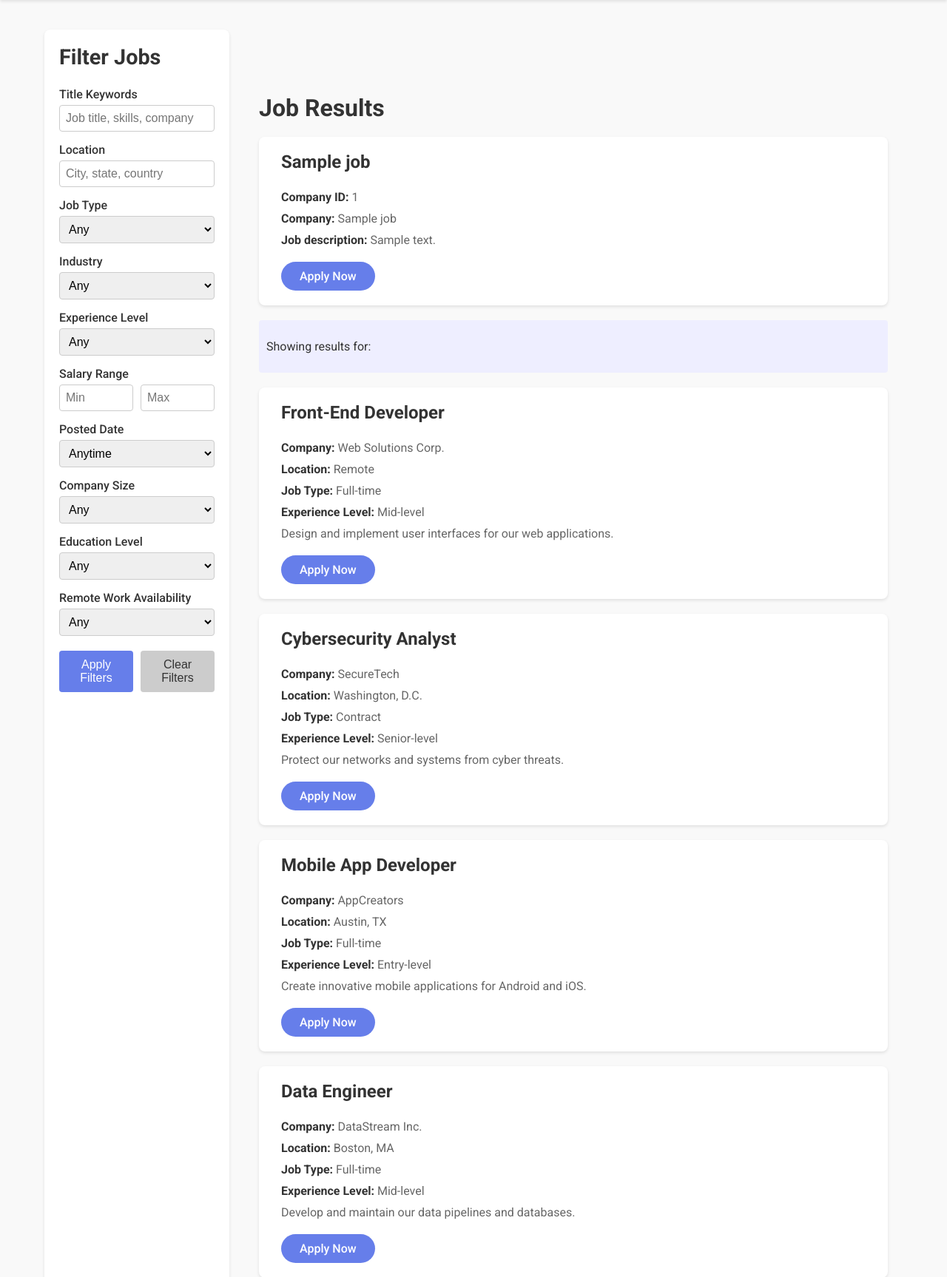
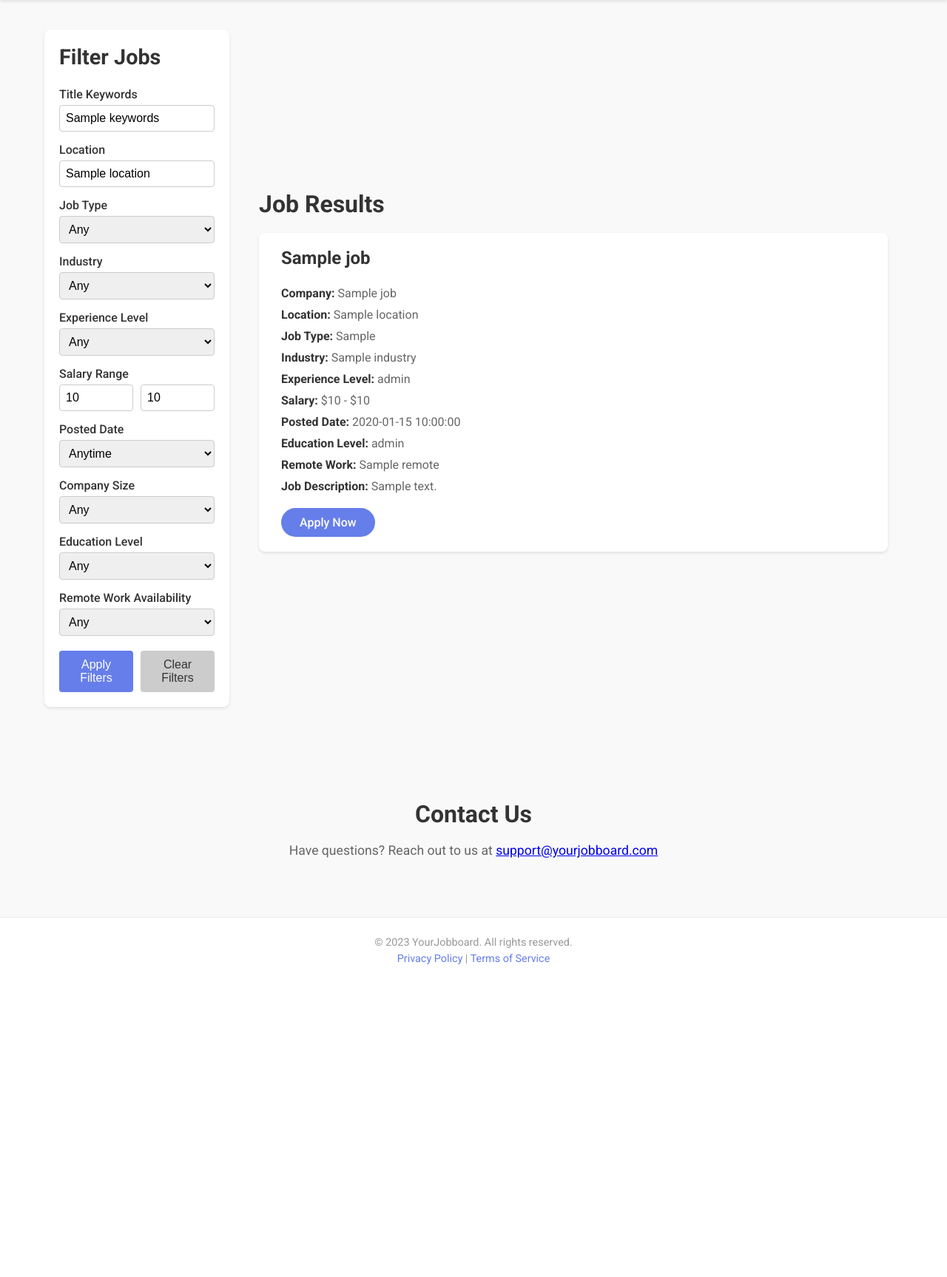
Before and after one commit to ddanielhasan/ddanielhasan.github.io, a Flask app: template templates/jobsearch.html in a window 1280 px wide. Shown: the part 239-1966 px from the top of the page at 74% size. After the commit the page ends 1543 px from the top, so only its background shows below. Run offline with Flask 3, Linux system fonts and the light colour scheme; the template is opened without the code that fills it: most values are stand-ins (such as "Sample title", 1, 10 or a date in 2020).

Commit message:
add test dataset, and changed the jobsearch page interaction

```diff
--- a/templates/jobsearch.html
+++ b/templates/jobsearch.html
@@ -1,10 +1,7 @@
 {% extends "base.html" %}
-
 {% block title %}Job Search{% endblock %}
 
-
 {% block content %}
-
 <nav>
     <ul>
         <li><a href="/">Home</a></li>
@@ -22,24 +19,24 @@
             <!-- Keywords -->
             <div class="filter-group">
                 <label for="keywords">Title Keywords</label>
-                <input type="text" id="keywords" name="keywords" placeholder="Job title, skills, company">
+                <input type="text" id="keywords" name="keywords" placeholder="Job title, skills, company" value="{{ keywords }}">
             </div>
             <!-- Location -->
             <div class="filter-group">
                 <label for="location">Location</label>
-                <input type="text" id="location" name="location" placeholder="City, state, country">
+                <input type="text" id="location" name="location" placeholder="City, state, country" value="{{ location }}">
             </div>
             <!-- Job Type -->
             <div class="filter-group">
                 <label for="job_type">Job Type</label>
                 <select id="job_type" name="job_type">
                     <option value="">Any</option>
-                    <option value="full_time">Full-time</option>
-                    <option value="part_time">Part-time</option>
-                    <option value="contract">Contract</option>
-                    <option value="temporary">Temporary</option>
-                    <option value="internship">Internship</option>
-                    <option value="freelance">Freelance</option>
+                    <option value="full_time" {% if job_type == 'full_time' %}selected{% endif %}>Full-time</option>
+                    <option value="part_time" {% if job_type == 'part_time' %}selected{% endif %}>Part-time</option>
+                    <option value="contract" {% if job_type == 'contract' %}selected{% endif %}>Contract</option>
+                    <option value="temporary" {% if job_type == 'temporary' %}selected{% endif %}>Temporary</option>
+                    <option value="internship" {% if job_type == 'internship' %}selected{% endif %}>Internship</option>
+                    <option value="freelance" {% if job_type == 'freelance' %}selected{% endif %}>Freelance</option>
                 </select>
             </div>
             <!-- Industry -->
@@ -47,10 +44,9 @@
                 <label for="industry">Industry</label>
                 <select id="industry" name="industry">
                     <option value="">Any</option>
-                    <option value="it">IT</option>
-                    <option value="healthcare">Healthcare</option>
-                    <option value="finance">Finance</option>
-                    <!-- Add more industries as needed -->
+                    <option value="it" {% if industry == 'it' %}selected{% endif %}>IT</option>
+                    <option value="healthcare" {% if industry == 'healthcare' %}selected{% endif %}>Healthcare</option>
+                    <option value="finance" {% if industry == 'finance' %}selected{% endif %}>Finance</option>
                 </select>
             </div>
             <!-- Experience Level -->
@@ -58,18 +54,18 @@
                 <label for="experience_level">Experience Level</label>
                 <select id="experience_level" name="experience_level">
                     <option value="">Any</option>
-                    <option value="entry">Entry-level</option>
-                    <option value="mid">Mid-level</option>
-                    <option value="senior">Senior-level</option>
-                    <option value="executive">Executive</option>
+                    <option value="entry" {% if experience_level == 'entry' %}selected{% endif %}>Entry-level</option>
+                    <option value="mid" {% if experience_level == 'mid' %}selected{% endif %}>Mid-level</option>
+                    <option value="senior" {% if experience_level == 'senior' %}selected{% endif %}>Senior-level</option>
+                    <option value="executive" {% if experience_level == 'executive' %}selected{% endif %}>Executive</option>
                 </select>
             </div>
             <!-- Salary Range -->
             <div class="filter-group">
                 <label for="salary_min">Salary Range</label>
                 <div class="salary-range">
-                    <input type="number" id="salary_min" name="salary_min" placeholder="Min" min="0">
-                    <input type="number" id="salary_max" name="salary_max" placeholder="Max" min="0">
+                    <input type="number" id="salary_min" name="salary_min" placeholder="Min" min="0" value="{{ salary_min }}">
+                    <input type="number" id="salary_max" name="salary_max" placeholder="Max" min="0" value="{{ salary_max }}">
                 </div>
             </div>
             <!-- Posted Date -->
@@ -77,10 +73,10 @@
                 <label for="posted_date">Posted Date</label>
                 <select id="posted_date" name="posted_date">
                     <option value="">Anytime</option>
-                    <option value="24h">Last 24 hours</option>
-                    <option value="7d">Last 7 days</option>
-                    <option value="14d">Last 14 days</option>
-                    <option value="30d">Last 30 days</option>
+                    <option value="24h" {% if posted_date == '24h' %}selected{% endif %}>Last 24 hours</option>
+                    <option value="7d" {% if posted_date == '7d' %}selected{% endif %}>Last 7 days</option>
+                    <option value="14d" {% if posted_date == '14d' %}selected{% endif %}>Last 14 days</option>
+                    <option value="30d" {% if posted_date == '30d' %}selected{% endif %}>Last 30 days</option>
                 </select>
             </div>
             <!-- Company Size -->
@@ -88,10 +84,10 @@
                 <label for="company_size">Company Size</label>
                 <select id="company_size" name="company_size">
                     <option value="">Any</option>
-                    <option value="startup">Startup</option>
-                    <option value="small">Small</option>
-                    <option value="medium">Medium</option>
-                    <option value="large">Large</option>
+                    <option value="startup" {% if company_size == 'startup' %}selected{% endif %}>Startup</option>
+                    <option value="small" {% if company_size == 'small' %}selected{% endif %}>Small</option>
+                    <option value="medium" {% if company_size == 'medium' %}selected{% endif %}>Medium</option>
+                    <option value="large" {% if company_size == 'large' %}selected{% endif %}>Large</option>
                 </select>
             </div>
             <!-- Education Level -->
@@ -99,10 +95,10 @@
                 <label for="education_level">Education Level</label>
                 <select id="education_level" name="education_level">
                     <option value="">Any</option>
-                    <option value="high_school">High School Diploma</option>
-                    <option value="bachelors">Bachelor's Degree</option>
-                    <option value="masters">Master's Degree</option>
-                    <option value="phd">Ph.D.</option>
+                    <option value="high_school" {% if education_level == 'high_school' %}selected{% endif %}>High School Diploma</option>
+                    <option value="bachelors" {% if education_level == 'bachelors' %}selected{% endif %}>Bachelor's Degree</option>
+                    <option value="masters" {% if education_level == 'masters' %}selected{% endif %}>Master's Degree</option>
+                    <option value="phd" {% if education_level == 'phd' %}selected{% endif %}>Ph.D.</option>
                 </select>
             </div>
             <!-- Remote Work Availability -->
@@ -110,9 +106,9 @@
                 <label for="remote">Remote Work Availability</label>
                 <select id="remote" name="remote">
                     <option value="">Any</option>
-                    <option value="on_site">On-site</option>
-                    <option value="remote">Remote</option>
-                    <option value="hybrid">Hybrid</option>
+                    <option value="on_site" {% if remote == 'on_site' %}selected{% endif %}>On-site</option>
+                    <option value="remote" {% if remote == 'remote' %}selected{% endif %}>Remote</option>
+                    <option value="hybrid" {% if remote == 'hybrid' %}selected{% endif %}>Hybrid</option>
                 </select>
             </div>
             <!-- Filter Buttons -->
@@ -126,71 +122,26 @@
     <!-- Job Listings -->
     <section class="job-results">
         <h2>Job Results</h2>
-        <!-- Active Filters Display -->
         {% if jobs %}
             {% for job in jobs %}
                 <div class="job-item">
                     <h3>{{ job.title }}</h3>
-                <p><strong>Company ID:</strong> {{ job.company_id }}</p>
                     <p><strong>Company:</strong> {{ job.company_name }}</p>
-                <p><strong>Job description:</strong> {{ job.description }}</p>
+                    <p><strong>Location:</strong> {{ job.location }}</p>
+                    <p><strong>Job Type:</strong> {{ job.job_type }}</p>
+                    <p><strong>Industry:</strong> {{ job.industry }}</p>
+                    <p><strong>Experience Level:</strong> {{ job.experience_level }}</p>
+                    <p><strong>Salary:</strong> ${{ job.salary_min }} - ${{ job.salary_max }}</p>
+                    <p><strong>Posted Date:</strong> {{ job.posted_date }}</p>
+                    <p><strong>Education Level:</strong> {{ job.education_level }}</p>
+                    <p><strong>Remote Work:</strong> {{ job.remote }}</p>
+                    <p><strong>Job Description:</strong> {{ job.description }}</p>
                     <a href="#apply" class="apply-btn">Apply Now</a>
                 </div>
             {% endfor %}
         {% else %}
             <p>No jobs found.</p>
         {% endif %}
-        <div class="active-filters">
-            <p>Showing results for:</p>
-            <!-- This is where active filters would be displayed dynamically -->
-        </div>
-        <!-- Placeholder Job Listings -->
-        <div class="job-item">
-            <h3>Front-End Developer</h3>
-            <p><strong>Company:</strong> Web Solutions Corp.</p>
-            <p><strong>Location:</strong> Remote</p>
-            <p><strong>Job Type:</strong> Full-time</p>
-            <p><strong>Experience Level:</strong> Mid-level</p>
-            <p>Design and implement user interfaces for our web applications.</p>
-            <a href="#apply" class="apply-btn">Apply Now</a>
-        </div>
-        <div class="job-item">
-            <h3>Cybersecurity Analyst</h3>
-            <p><strong>Company:</strong> SecureTech</p>
-            <p><strong>Location:</strong> Washington, D.C.</p>
-            <p><strong>Job Type:</strong> Contract</p>
-            <p><strong>Experience Level:</strong> Senior-level</p>
-            <p>Protect our networks and systems from cyber threats.</p>
-            <a href="#apply" class="apply-btn">Apply Now</a>
-        </div>
-        <div class="job-item">
-            <h3>Mobile App Developer</h3>
-            <p><strong>Company:</strong> AppCreators</p>
-            <p><strong>Location:</strong> Austin, TX</p>
-            <p><strong>Job Type:</strong> Full-time</p>
-            <p><strong>Experience Level:</strong> Entry-level</p>
-            <p>Create innovative mobile applications for Android and iOS.</p>
-            <a href="#apply" class="apply-btn">Apply Now</a>
-        </div>
-        <div class="job-item">
-            <h3>Data Engineer</h3>
-            <p><strong>Company:</strong> DataStream Inc.</p>
-            <p><strong>Location:</strong> Boston, MA</p>
-            <p><strong>Job Type:</strong> Full-time</p>
-            <p><strong>Experience Level:</strong> Mid-level</p>
-            <p>Develop and maintain our data pipelines and databases.</p>
-            <a href="#apply" class="apply-btn">Apply Now</a>
-        </div>
-        <div class="job-item">
-            <h3>IT Support Specialist</h3>
-            <p><strong>Company:</strong> TechAssist</p>
-            <p><strong>Location:</strong> Chicago, IL</p>
-            <p><strong>Job Type:</strong> Part-time</p>
-            <p><strong>Experience Level:</strong> Entry-level</p>
-            <p>Provide technical support to our clients and internal teams.</p>
-            <a href="#apply" class="apply-btn">Apply Now</a>
-        </div>
     </section>
 </div>
-
 {% endblock %}
```
Also changed, not shown: db_input.py (added, +17 -0 lines). Lines whose indentation alone changed are shown as unchanged.
